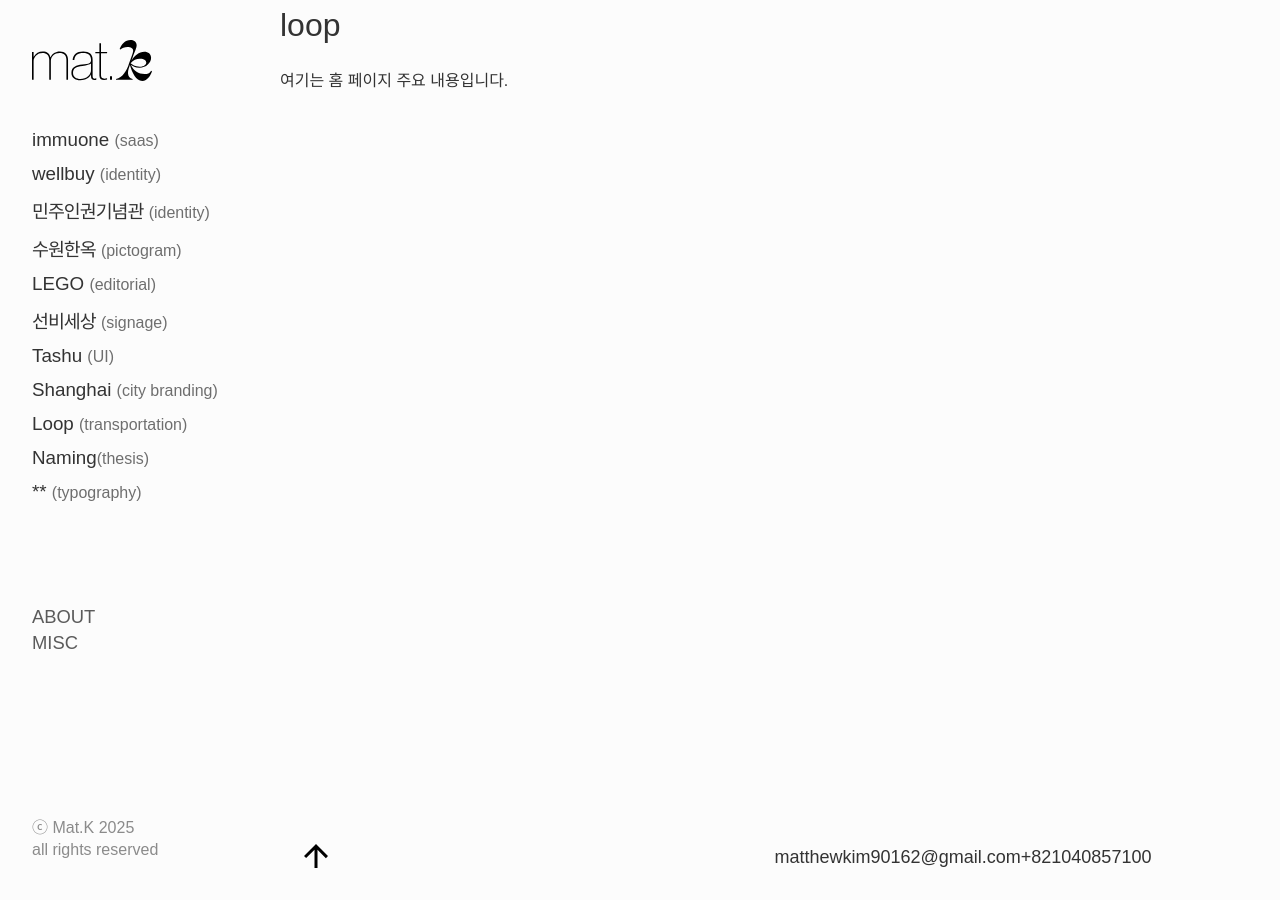
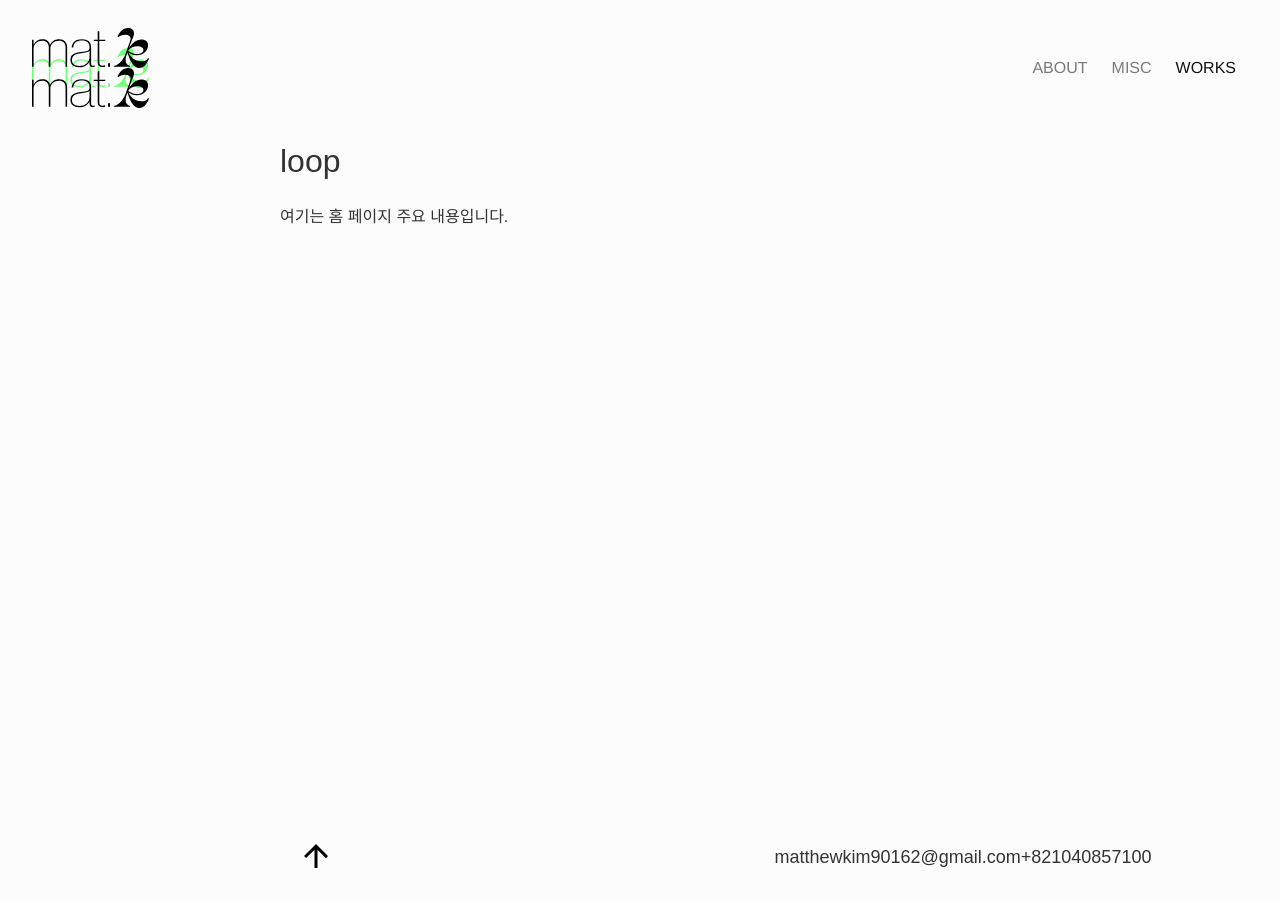
Before and after one commit to WANGYEOM/my-portfolio, a Jekyll site: the page built from pages/loop.html, in a window 1280 px wide. Built offline with Jekyll 4.4.1, drawn with Linux system fonts in a browser that asks for light colours; some web fonts are replaced.

Commit message:
Renewal. ver2

```diff
--- a/_includes/header.html
+++ b/_includes/header.html
@@ -1,86 +1,112 @@
-<header class="mobile-header">
-  <a class="logo" href="{{ '/' | relative_url }}" aria-label="Go to home">
-    <img src="{{ '/assets/logo.svg' | relative_url }}" alt="mat.K" />
+{% assign works_pages = '/,/index.html,/pages/immuone.html,/pages/wellbuy.html,/pages/democracy.html,/pages/suwon-hanok.html,/pages/lego.html,/pages/sunbee.html,/pages/tashu.html,/pages/shanghai-branding.html,/pages/loop.html,/pages/naming-process.html' | split: ',' %}
+{% assign misc_pages = '/pages/others.html,/pages/alrt-2022.html,/pages/golden-record.html,/pages/report-simple.html' | split: ',' %}
+{% assign about_pages = '/pages/about.html' | split: ',' %}
+{% assign works_active = false %}
+{% assign misc_active = false %}
+{% assign about_active = false %}
+
+{% for url in works_pages %}
+  {% if page.url == url %}
+    {% assign works_active = true %}
+  {% endif %}
+{% endfor %}
+
+{% for url in misc_pages %}
+  {% if page.url == url %}
+    {% assign misc_active = true %}
+  {% endif %}
+{% endfor %}
+
+{% for url in about_pages %}
+  {% if page.url == url %}
+    {% assign about_active = true %}
+  {% endif %}
+{% endfor %}
+
+<header class="site-header">
+  <div class="site-header__inner">
+    <a class="site-logo" href="{{ '/' | relative_url }}" aria-label="Go to home">
+      <span class="site-logo__layer site-logo__layer--back" aria-hidden="true">
+        <img src="{{ '/assets/logo.svg' | relative_url }}" alt="" class="site-logo__image site-logo__image--back" />
+      </span>
+      <span class="site-logo__layer site-logo__layer--front">
+        <img src="{{ '/assets/logo.svg' | relative_url }}" alt="mat.K logo" class="site-logo__image site-logo__image--front" />
+      </span>
     </a>
-  <nav class="top-links" aria-label="Primary">
-    <a href="#" id="work-link" class="top-link">WORK</a>
-    <a href="{{ '/pages/about.html' | relative_url }}" class="top-link" id="about-link">ABOUT</a>
-  </nav>
-</header>
-<div class="nav-overlay"></div>
-<nav class="left-nav" id="mobile-drawer">
-  <div class="logo">
-    <a href="{{ '/' | relative_url }}">
-      <img src="{{ '/assets/logo.svg' | relative_url }}" alt="mat.K" />
-    </a>
-  </div>
-  <nav>
-    <ul>
+    <nav class="primary-nav" id="navigation-menu" aria-label="Primary navigation">
+      <a href="{{ '/pages/about.html' | relative_url }}" class="nav-link{% if about_active %} is-active{% endif %}">ABOUT</a>
+      <a href="{{ '/pages/others.html' | relative_url }}" class="nav-link nav-link--misc{% if misc_active %} is-active{% endif %}">MISC</a>
+      <div class="nav-item nav-item--works{% if works_active %} is-current{% endif %}">
+        <button class="nav-link nav-link--trigger" type="button" id="works-toggle" aria-expanded="false" aria-controls="works-menu">
+          WORKS
+        </button>
+        <div class="works-menu" id="works-menu" hidden>
+          <ul class="works-menu__list">
             <li>
-        <a href="{{ '/pages/immuone.html' | relative_url }}" class="nav-link">
+              <a href="{{ '/pages/immuone.html' | relative_url }}" class="works-menu__link{% if page.url == '/pages/immuone.html' %} is-active{% endif %}">
                 immuone <span class="tag">(saas)</span>
               </a>
             </li>
             <li>
-        <a href="{{ '/pages/wellbuy.html' | relative_url }}" class="nav-link">
+              <a href="{{ '/pages/wellbuy.html' | relative_url }}" class="works-menu__link{% if page.url == '/pages/wellbuy.html' %} is-active{% endif %}">
                 wellbuy <span class="tag">(identity)</span>
               </a>
             </li>
             <li>
-        <a href="{{ '/pages/democracy.html' | relative_url }}" class="nav-link">
+              <a href="{{ '/pages/democracy.html' | relative_url }}" class="works-menu__link{% if page.url == '/pages/democracy.html' %} is-active{% endif %}">
                 <span class="ko">민주인권기념관</span>
                 <span class="tag">(identity)</span>
               </a>
             </li>
             <li>
-        <a href="{{ '/pages/suwon-hanok.html' | relative_url }}" class="nav-link">
+              <a href="{{ '/pages/suwon-hanok.html' | relative_url }}" class="works-menu__link{% if page.url == '/pages/suwon-hanok.html' %} is-active{% endif %}">
                 <span class="ko">수원한옥</span>
                 <span class="tag">(pictogram)</span>
               </a>
             </li>
             <li>
-        <a href="{{ '/pages/lego.html' | relative_url }}" class="nav-link">
+              <a href="{{ '/pages/lego.html' | relative_url }}" class="works-menu__link{% if page.url == '/pages/lego.html' %} is-active{% endif %}">
                 LEGO <span class="tag">(editorial)</span>
               </a>
             </li>
             <li>
-        <a href="{{ '/pages/sunbee.html' | relative_url }}" class="nav-link">
+              <a href="{{ '/pages/sunbee.html' | relative_url }}" class="works-menu__link{% if page.url == '/pages/sunbee.html' %} is-active{% endif %}">
                 <span class="ko">선비세상</span>
                 <span class="tag">(signage)</span>
               </a>
             </li>
             <li>
-        <a href="{{ '/pages/tashu.html' | relative_url }}" class="nav-link">
+              <a href="{{ '/pages/tashu.html' | relative_url }}" class="works-menu__link{% if page.url == '/pages/tashu.html' %} is-active{% endif %}">
                 Tashu <span class="tag">(UI)</span>
               </a>
             </li>
             <li>
-        <a href="{{ '/pages/shanghai-branding.html' | relative_url }}" class="nav-link">
+              <a href="{{ '/pages/shanghai-branding.html' | relative_url }}" class="works-menu__link{% if page.url == '/pages/shanghai-branding.html' %} is-active{% endif %}">
                 Shanghai <span class="tag">(city branding)</span>
               </a>
             </li>
             <li>
-        <a href="{{ '/pages/loop.html' | relative_url }}" class="nav-link">
+              <a href="{{ '/pages/loop.html' | relative_url }}" class="works-menu__link{% if page.url == '/pages/loop.html' %} is-active{% endif %}">
                 Loop <span class="tag">(transportation)</span>
               </a>
             </li>
             <li>
-        <a href="{{ '/pages/naming-process.html' | relative_url }}" class="nav-link">
-          Naming<span class="tag">(thesis)</span>
+              <a href="{{ '/pages/naming-process.html' | relative_url }}" class="works-menu__link{% if page.url == '/pages/naming-process.html' %} is-active{% endif %}">
+                Naming <span class="tag">(thesis)</span>
               </a>
             </li>
-      <li>** <span class="tag">(typography)</span></li>
-    </ul>
-  </nav>
-  <div class="extra">
-    <ul>
-      <li>
-        <a href="{{ '/pages/about.html' | relative_url }}" class="nav-link">ABOUT</a>
+            <li class="works-menu__note">
+              ** <span class="tag">(typography)</span>
             </li>
-      <li>
-        <a href="{{ '/pages/others.html' | relative_url }}" class="nav-link">MISC</a>
+            <li class="works-menu__misc mobile-only">
+              <a href="{{ '/pages/others.html' | relative_url }}" class="works-menu__link{% if misc_active %} is-active{% endif %}">
+                MISC
+              </a>
             </li>
           </ul>
-    <span class="tag">ⓒ Mat.K 2025</br>all rights reserved</span>
+        </div>
       </div>
     </nav>
+  </div>
+</header>
+<div class="nav-overlay" hidden></div>
--- a/assets/css/layout.css
+++ b/assets/css/layout.css
@@ -1,229 +1,290 @@
-/* 왼쪽 네비게이션 영역 */
-.left-nav {
-  background: #fcfcfc;
-  padding: 40px 32px;
-  display: flex;
-  flex-direction: column;
-  align-items: flex-start;
-  /* border-right: 1px solid #efefef; */
-  height: 100vh; /* 화면 전체 높이 */
-  box-sizing: border-box;
-  width: 280px;
-  max-height: 100vh;
-  overflow-y: auto; /* 세로 스크롤 가능 */
-  -ms-overflow-style: none;
-  scrollbar-width: none;
-  /* 화면에 고정 */
-  position: fixed;
+/* Header and primary navigation */
+.site-header {
+  position: sticky;
   top: 0;
-  left: 0;
-  z-index: 10; /* 다른 요소 위에 표시 */
+  z-index: 100;
+  background: rgba(252, 252, 252, 0);
+  backdrop-filter: blur(4px);
+  -webkit-backdrop-filter: blur(4px);
+  transition: transform 0.2s ease, background 0.28s ease, box-shadow 0.28s ease;
+  box-shadow: 0 0 0 rgba(0, 0, 0, 0);
 }
 
-.left-nav::-webkit-scrollbar { display: none; }
-
-.left-nav .logo {
-  font-size: 2.5rem;
-  font-weight: bold;
-  margin-bottom: 48px;
-  letter-spacing: -1.5px;
+.site-header.is-hidden {
+  transform: translateY(-100%);
+  box-shadow: 0 18px 40px -32px rgba(0, 0, 0, 0.3);
 }
 
-.logo img, .logo svg {
-  width: 120px; /* 원하는 크기로 설정 */
-  height: auto;
-  display: block;
+.site-header__inner {
+  display: flex;
+  align-items: center;
+  justify-content: space-between;
+  gap: 32px;
+  margin: 0 auto;
+  padding: 28px 32px;
+  box-sizing: border-box;
 }
 
-.left-nav nav {
-  margin-bottom: 48px;
+.site-logo {
+  position: relative;
+  display: inline-block;
+  vertical-align: middle;
+  perspective: 800px;
 }
 
-.left-nav nav ul {
-  list-style: none;
-  padding: 0;
-  margin: 0;
+.site-logo::before {
+  content: "";
+  position: absolute;
+  inset: 0;
+  z-index: 1;
+  background: #71ff78;
+  mask: url('../logo.svg') center/contain no-repeat;
+  -webkit-mask: url('../logo.svg') center/contain no-repeat;
+  transform-origin: center;
+  pointer-events: none;
+  animation: none;
 }
 
-.left-nav nav ul li {
-  font-size: 1.175rem;
-  margin-bottom: 12px;
-  opacity: 1;
+.site-logo__image {
+  display: block;
+  height: 40px;
+  width: auto;
+  transform-origin: center;
+  position: relative;
+  z-index: 2;
+  animation: none;
 }
 
-.left-nav nav ul li a {
-  display: block;       /* a 태그를 블록 요소로 */
-  width: 100%;          /* li 가로 전체 차지 */
-  height: 100%;         /* li 세로 전체 차지 */
-  text-decoration: none; /* 기본 밑줄 제거 (원하면) */
-  color: inherit;        /* li 글자색을 그대로 상속 */
+.site-logo:hover::before {
+  animation: flip-diagonal-2-tl 0.3s ease 0s both;
 }
 
-.left-nav nav ul .ko {
-  font-size: 1.15rem;
-  font-family: AppleSDGothicNeo, sans-serif;
-  font-weight: 400;
-  letter-spacing: -1px;
+.site-logo:hover .site-logo__image {
+  animation: flip-diagonal-2-tl 0.3s ease 0.1s both;
 }
 
-.left-nav nav ul .tag {
-  font-size: 0.85em;
-  opacity: 0.7;
+.primary-nav {
+  display: flex;
+  align-items: center;
+  gap: 24px;
+  padding-right: 12px;
+  justify-content: flex-end;
+  margin-left: auto;
 }
 
-.left-nav .extra {
-  margin-top: auto;
-  font-size: 1.15rem;
-  opacity: 0.8;
+.nav-item {
+  position: relative;
 }
 
-.left-nav .extra ul {
+.nav-link {
+  background: none;
+  border: 0;
+  font-size: 1rem;
+  font-weight: 500;
+  color: #7a7a7a;
+  text-decoration: none;
+  cursor: pointer;
+  text-transform: uppercase;
+  font-family: 'Neue Haas Grotesk Display Pro', 'Neue Haas Grotesk Disp Pro', 'Neue Haas Grotesk', Helvetica, Arial, sans-serif;
+}
+
+.nav-link:focus-visible {
+  outline: 2px solid #111;
+  outline-offset: 4px;
+}
+
+.nav-link:hover,
+.nav-link:focus-visible {
+  color: #222;
+}
+
+.nav-link.is-active {
+  color: #111;
+}
+
+.nav-link--trigger {
+  display: inline-flex;
+  align-items: center;
+  padding: 0 14px;
+}
+
+button.nav-link {
+  padding: 0;
+  border: 0;
+  background: none;
+}
+
+.nav-item--works.is-open .nav-link--trigger,
+.nav-item--works.is-current .nav-link--trigger {
+  color: #111;
+}
+
+.nav-item--works {
+  position: relative;
+}
+
+.works-menu {
+  position: absolute;
+  top: calc(100% + 16px);
+  right: 0;
+  background: #f3f3f3;
+  color: #111;
+  border-radius: 10px;
+  padding: 20px 22px;
+  width: min(200px, 70vw);
+  box-shadow: 0 20px 48px -32px rgba(0, 0, 0, 0.1);
+  opacity: 0;
+  pointer-events: none;
+  transform-origin: top right;
+}
+
+.nav-item--works.is-open .works-menu {
+  pointer-events: auto;
+  animation: flip-in-diag-1-tr 0.3s ease both;
+}
+
+.works-menu.is-hiding {
+  animation: flip-out-diag-1-tr 0.3s ease both;
+  pointer-events: none;
+}
+
+.works-menu__list {
   list-style: none;
   margin: 0;
   padding: 0;
-  margin-bottom: 10rem;
+  padding-inline-start: 0;
+  display: grid;
+  gap: 12px;
+  justify-items: start;
 }
 
-.left-nav .extra ul li {
-  margin-bottom: 4px;
+.works-menu__link {
+  display: inline;
+  color: inherit;
+  text-decoration: none;
+  font-size: 1.2rem;
+  font-weight: 500;
+  letter-spacing: -0.01em;
+  position: relative;
+  z-index: 0;
 }
 
-.left-nav .extra a {
-  text-decoration: none;
-  color: inherit;
-}
-
-.left-nav .tag {
-  margin-top: 24px;
-  margin-bottom: 0px;
-  font-size: 1rem;
-  opacity: 0.7;
-}
-
-/* 기본적으로 모바일 전용 요소 숨김 */
-.mobile-header,
-.nav-overlay { display: none; }
-.mobile-only { display: none; }
-
-@media (max-width: 1240px) {
-  .mobile-header {
-    display: flex;
-    align-items: center;
-    justify-content: flex-start;
-    gap: 8px;
-    position: sticky;
-    top: 0;
-    z-index: 10; /* 헤더가 네비보다 위 */
-    background: #fcfcfc;
-    height: 56px;           /* 헤더 높이 고정 */
-    padding: 0 16px; /* 모바일 헤더 좌우 16px */
-    border-bottom: 1px solid #efefef; /* 옅은 회색 선 */
-  }
-
-  /* 스크롤 시 헤더 숨김 처리 */
-  .mobile-header { transition: transform .2s ease; }
-  body.hide-header .mobile-header { transform: translateY(-100%); }
-
-  /* 모바일 헤더: 로고 + 텍스트 링크 */
-  .mobile-header .logo { display: inline-flex; align-items: center; }
-  .mobile-header .logo img,
-  .mobile-header .logo svg { height: 28px; width: auto; }
-
-  .mobile-header .top-links {
-    margin-left: auto;
-    display: inline-flex;
-    gap: 16px;
-    align-items: center;
-  }
-
-  .mobile-header .top-link {
-    text-decoration: none;
-    color: #111;
-    font-size: 0.9rem;
-    line-height: 1;
-    letter-spacing: -0.01rem;
+.works-menu__link .ko {
+  font-family: AppleSDGothicNeo, sans-serif;
+  letter-spacing: -0.5px;
   font-weight: 500;
 }
 
-  /* 드롭다운 열림 시 WORK 밑줄 표시 */
-  body.nav-open .mobile-header #work-link {
-    text-decoration: underline;
-    text-underline-offset: 2px;
+.works-menu__link .tag {
+  margin-left: 4px;
+  font-size: 0.9rem;
+  opacity: 0.85;
+  letter-spacing: normal;
+  font-weight: 500;
 }
 
-  /* ABOUT 페이지에서 ABOUT 밑줄 */
-  body.about .mobile-header #about-link {
-    text-decoration: underline;
-    text-underline-offset: 2px;
+.works-menu__link:hover,
+.works-menu__link:focus-visible {
+  color: #111;
 }
 
-  .left-nav {
-    width: calc(50vw - 8px);
-    max-width: none;
-    left: 50vw;
-    top: 56px; /* 헤더 바로 아래 */
-    height: auto;
-    max-height: calc(100vh - 56px);
-    overflow-y: auto;
-    transform: translateY(-100%);
-    transition: transform .2s ease;
-    box-shadow: none; /* 그림자 제거 */
-    border-top: 1px solid #efefef; /* 옅은 회색 선 */
-    border-right: 0;
-    z-index: 9; /* 오버레이 위, 헤더 아래 */
-    padding: 24px 16px 16px; /* 좌우 16, 하단 24 */
-    background: #fcfcfc;
-    opacity: 0;            /* 닫힘 상태 표시 방지 */
-    pointer-events: none;
-    border-radius: 0 0 8px 8px;
+.works-menu__link.is-active {
+  color: #111;
+  font-weight: 600;
 }
 
-  .left-nav nav {
-  margin-bottom: 0;
+.works-menu__link::after {
+  content: "";
+  position: absolute;
+  inset: auto 0 0 0;
+  width: 0;
+  height: 0.6em;
+  background: #c2ffd2;
+  z-index: -1;
+  transition: width 0.2s ease;
 }
 
-  .left-nav .tag {
-  font-size: 0.9rem;
-  opacity: 0.8;
+.works-menu__link:hover::after,
+.works-menu__link:focus-visible::after {
+  width: 100%;
 }
 
-  .left-nav nav ul li {
-    font-size: 1.2rem;
-    margin-bottom: 12px;
+.works-menu__note {
+  font-size: 0.95rem;
+  color: rgba(0, 0, 0, 0.55);
+  padding-top: 4px;
+  font-weight: 500;
 }
 
-  .left-nav nav ul .ko {
-  font-size: 1.08rem;
-  font-family: AppleSDGothicNeo, sans-serif;
-  font-weight: 400;
-  letter-spacing: -1px;
+.nav-overlay {
+  display: none;
+  position: fixed;
+  inset: 0;
+  background: rgba(17, 17, 17, 0.35);
+  pointer-events: none;
+  opacity: 0;
+  transition: opacity 0.18s ease;
+  z-index: 90;
 }
 
-  body.nav-open .left-nav {
-    transform: translateY(0);
+body.works-menu-open .nav-overlay {
   opacity: 1;
   pointer-events: auto;
 }
 
-  /* 모바일에서는 리스트 + MISC만 보이게 */
-  .left-nav .logo { display: none; }
-  .left-nav .extra { display: block; margin-top: 8px; }
-  .left-nav .extra li:first-child { display: none; } /* ABOUT 숨김 */
-  .left-nav .extra .tag { display: none; } /* 저작권 태그 숨김 */
-  .left-nav .extra ul { margin-bottom: 0; } /* MISC 아래 여백 24px(부모 패딩)만 적용 */
+.mobile-only {
+  display: none;
+}
 
+@media (max-width: 960px) {
+  .site-header__inner {
+    padding: 16px 24px;
+  }
+
+  .works-menu {
+    width: min(200px, 50vw);
+    transform-origin: top right;
+  }
+
+  .works-menu__link {
+    font-size: 1.1rem;
+  }
+}
+
+@media (max-width: 720px) {
   .nav-overlay {
     display: block;
-    position: fixed; inset: 0;
-    background: rgba(0,0,0,.25);
-    opacity: 0; pointer-events: none;
-    transition: opacity .2s ease;
-    z-index: 8;
   }
-  body.nav-open .nav-overlay { opacity: 1; pointer-events: auto; }
+  .site-header__inner {
+    gap: 20px;
+    padding: 14px 16px;
+  }
+  .site-logo__image { height: 35px; }
+  .primary-nav {
+    gap: 16px;
+  }
+  .nav-link {
+    font-size: 0.88rem;
+    letter-spacing: 0.04em;
+    font-family: 'Neue Haas Grotesk Display Pro', 'Neue Haas Grotesk Disp Pro', 'Neue Haas Grotesk', Helvetica, Arial, sans-serif;
+  }
+  .nav-link--misc {
+    display: none;
+  }
+  .mobile-only {
+    display: block;
+  }
+  .works-menu {
+    left: auto;
+    right: 0;
+    width: min(200px, 82vw);
+    transform-origin: top right;
+  }
+}
 
-  /* 모바일 전용 항목 노출 */
-  .mobile-only { display: block; }
-
-  /* 로고 벨트 제거됨 */
+@media (min-width: 721px) {
+  body.works-menu-open .nav-overlay {
+    opacity: 0;
+    pointer-events: none;
   }
+}
```
Also changed, not shown: assets/css/animations.css (added, +114 -0 lines). Lines whose indentation alone changed are shown as unchanged.
